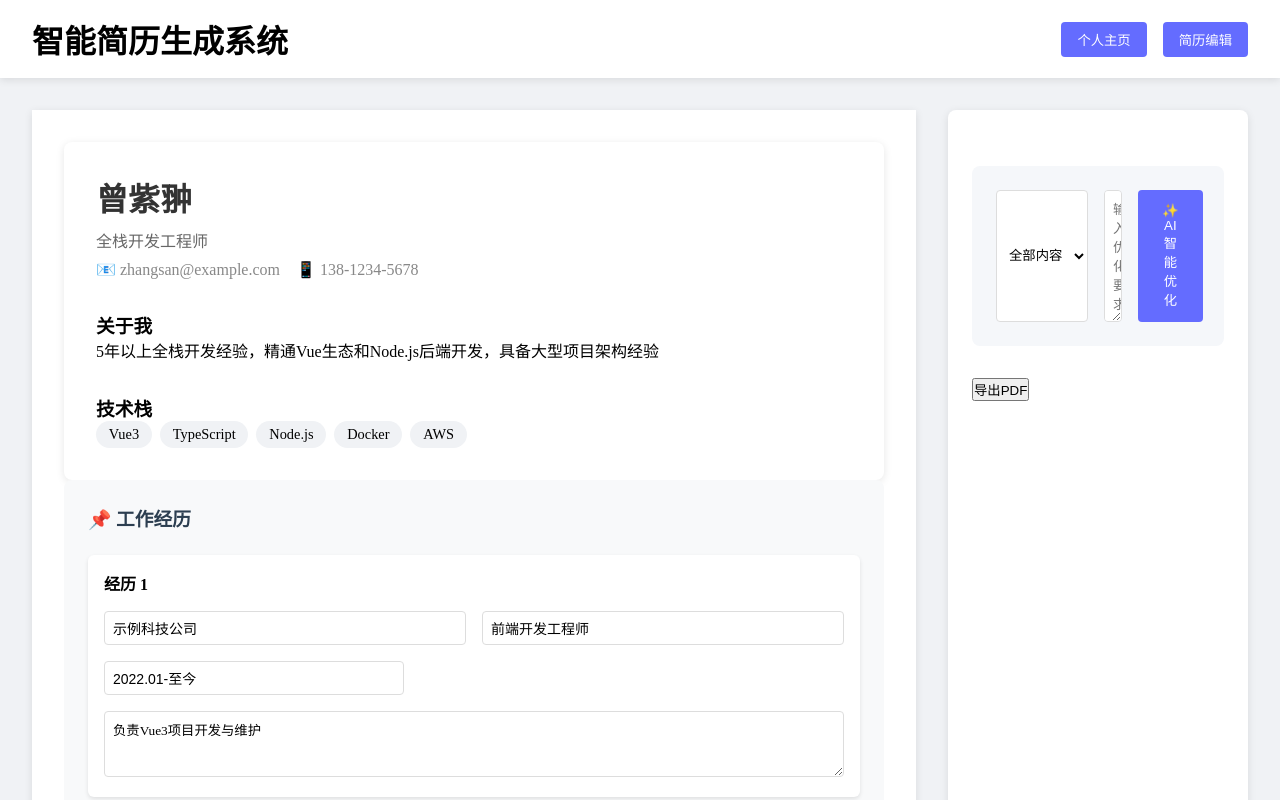
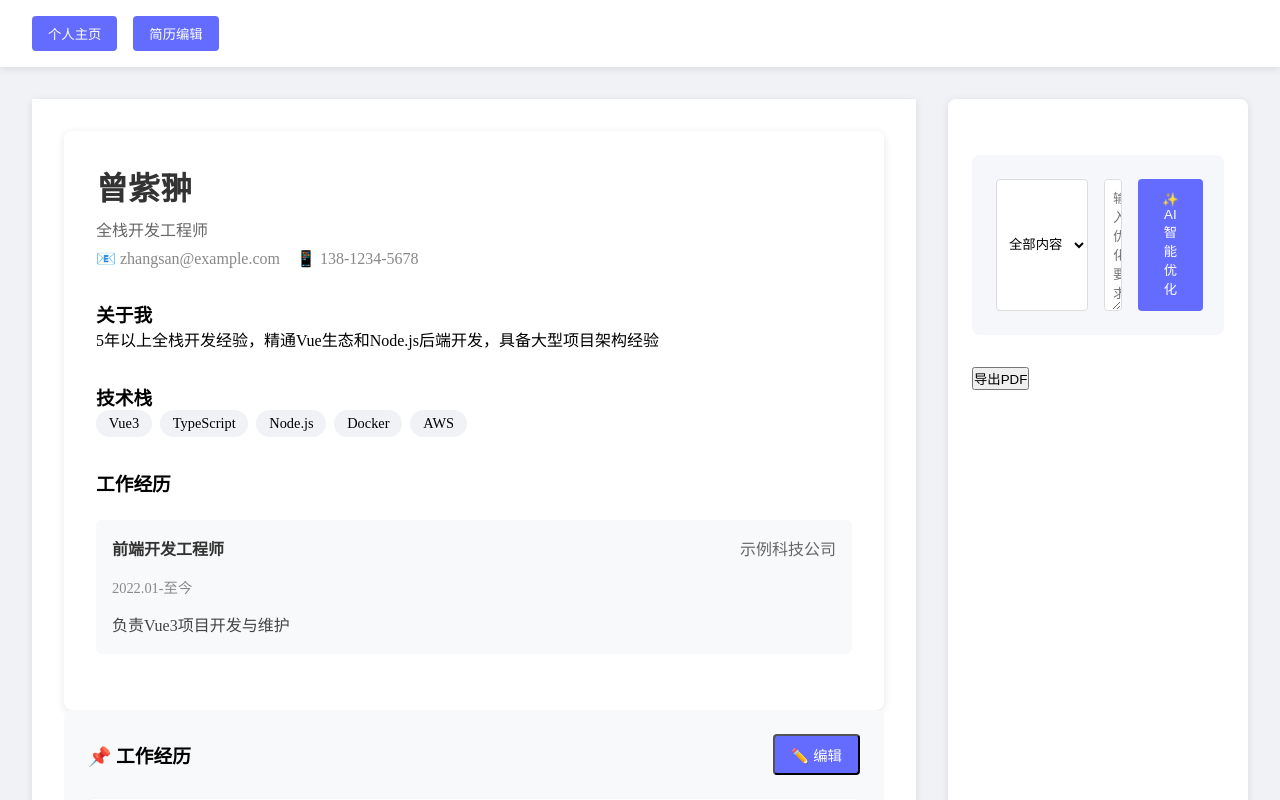
Before and after one commit to zzc-ccccc/Zichong_Zeng, a Vue app: page / in a window 1280 px wide. Both pictures are taken after a click on the button "简历编辑". Shown: the top 800 px of the page. Built offline with nearby package versions, Linux system fonts and the light colour scheme.

Commit message:
工作经历可修改

```diff
--- a/src/App.vue
+++ b/src/App.vue
@@ -1,7 +1,6 @@
 <template>
   <div class="resume-builder">
     <header class="header">
-      <h1>智能简历生成系统</h1>
       <nav class="nav-links">
         <button @click="currentView = 'profile'">个人主页</button>
         <button @click="currentView = 'editor'">简历编辑</button>
--- a/src/components/ResumeEditor/sections/ExperienceSection.vue
+++ b/src/components/ResumeEditor/sections/ExperienceSection.vue
@@ -1,15 +1,29 @@
 <template>
   <div class="experience-section">
+    <div class="section-header">
       <h3 class="section-title">📌 工作经历</h3>
+      <div class="section-controls">
+        <button v-if="!editMode" @click="enterEditMode" class="edit-btn">✏️ 编辑</button>
+        <template v-else>
+          <button @click="saveChanges" class="save-btn">💾 保存</button>
+          <button @click="cancelEdit" class="cancel-btn">❌ 取消</button>
+        </template>
+      </div>
+    </div>
 
     <div v-for="(exp, index) in localExperiences" :key="index" class="experience-item">
       <div class="item-header">
         <h4>经历 {{ index + 1 }}</h4>
-        <button @click="removeExperience(index)" class="delete-btn" v-if="localExperiences.length > 1">
+        <button
+          @click="removeExperience(index)"
+          class="delete-btn"
+          v-if="editMode && localExperiences.length > 1"
+        >
           🗑️ 删除
         </button>
       </div>
 
+      <template v-if="editMode">
         <div class="input-group">
           <input
             v-model="exp.company"
@@ -41,9 +55,22 @@
           class="description-textarea"
           rows="3"
         ></textarea>
+      </template>
+      <template v-else>
+        <div class="experience-display">
+          <p class="company">{{ exp.company }}</p>
+          <p class="position">{{ exp.position }}</p>
+          <p class="duration">{{ exp.duration }}</p>
+          <div class="description" v-html="formatDescription(exp.description)"></div>
+        </div>
+      </template>
     </div>
 
-    <button @click="addExperience" class="add-btn">
+    <button
+      @click="addExperience"
+      class="add-btn"
+      v-if="editMode"
+    >
       ➕ 添加工作经历
     </button>
   </div>
@@ -51,6 +78,7 @@
 
 <script setup>
 import { ref, watch } from 'vue'
+import { useResumeStore } from '../../../stores/resume'
 
 const props = defineProps({
   modelValue: {
@@ -60,14 +88,35 @@ const props = defineProps({
 })
 
 const emit = defineEmits(['update:modelValue'])
+const store = useResumeStore()
+const editMode = ref(false)
+const localExperiences = ref(JSON.parse(JSON.stringify(props.modelValue)))
+const originalExperiences = ref([])
 
-// 本地数据副本
-const localExperiences = ref(JSON.parse(JSON.stringify(props.modelValue)))
+// 进入编辑模式
+const enterEditMode = () => {
+  originalExperiences.value = JSON.parse(JSON.stringify(localExperiences.value))
+  editMode.value = true
+}
 
-// 同步父组件数据变化
-watch(() => props.modelValue, (newVal) => {
-  localExperiences.value = JSON.parse(JSON.stringify(newVal))
-})
+// 保存修改
+const saveChanges = () => {
+  editMode.value = false
+  updateStore()
+}
+
+// 取消编辑
+const cancelEdit = () => {
+  localExperiences.value = JSON.parse(JSON.stringify(originalExperiences.value))
+  editMode.value = false
+  updateStore()
+}
+
+// 更新store数据
+const updateStore = () => {
+  emit('update:modelValue', JSON.parse(JSON.stringify(localExperiences.value)))
+  store.state.experiences = JSON.parse(JSON.stringify(localExperiences.value))
+}
 
 // 添加新经历
 const addExperience = () => {
@@ -88,7 +137,17 @@ const removeExperience = (index) => {
 
 // 数据变化处理
 const handleChange = () => {
+  // 触发双向绑定更新
   emit('update:modelValue', JSON.parse(JSON.stringify(localExperiences.value)))
+
+  // 新增：直接更新store
+  const store = useResumeStore()
+  store.state.experiences = JSON.parse(JSON.stringify(localExperiences.value))
+}
+
+// 新增描述格式化方法
+const formatDescription = (text) => {
+  return text.replace(/\n/g, '<br>').replace(/•/g, '• ')
 }
 </script>
 
@@ -100,9 +159,63 @@ const handleChange = () => {
   border-radius: 8px;
 }
 
-.section-title {
+.section-header {
+  display: flex;
+  justify-content: space-between;
+  align-items: center;
+  margin-bottom: 1.5rem;
+}
+
+.section-controls {
+  display: flex;
+  gap: 0.5rem;
+}
+
+.edit-btn, .save-btn, .cancel-btn {
+  padding: 0.5rem 1rem;
+  border-radius: 4px;
+  font-size: 0.9rem;
+}
+
+.edit-btn {
+  background: #646cff;
+  color: white;
+}
+
+.save-btn {
+  background: #4CAF50;
+  color: white;
+}
+
+.cancel-btn {
+  background: #ff4444;
+  color: white;
+}
+
+.experience-display {
+  padding: 0.5rem;
+}
+
+.company {
+  font-weight: 600;
   color: #2c3e50;
-  margin-bottom: 1.5rem;
+  margin-bottom: 0.3rem;
+}
+
+.position {
+  color: #666;
+  margin-bottom: 0.3rem;
+}
+
+.duration {
+  color: #888;
+  font-size: 0.9rem;
+  margin-bottom: 0.5rem;
+}
+
+.description {
+  color: #444;
+  line-height: 1.6;
 }
 
 .experience-item {
--- a/src/components/ResumeEditor/sections/ProfileSection.vue
+++ b/src/components/ResumeEditor/sections/ProfileSection.vue
@@ -1,40 +1,161 @@
+/**
+ * @component ProfileSection
+ * @description 个人资料展示与编辑组件
+ *
+ * 主要功能：
+ * - 展示用户个人资料信息（姓名、职位、联系方式等）
+ * - 提供编辑模式切换功能
+ * - 管理技能标签的增删操作
+ * - 与Pinia store进行数据同步
+ *
+ * 包含部分：
+ * 1. 头部信息展示区（包含头像占位）
+ * 2. 关于我文本区域
+ * 3. 技能标签管理系统
+ * 4. 工作经历展示模块（从store获取数据）
+ *
+ * 数据流：
+ * - 通过props接收父组件传递的profile对象
+ * - 使用localProfile进行本地数据管理
+ * - 编辑完成后通过store同步数据
+ *
+ * 编辑功能：
+ * - 使用editMode状态控制编辑状态
+ * - 支持文本字段的实时编辑
+ * - 技能标签的交互式管理（添加/删除）
+ *
+ * 样式说明：
+ * - 使用响应式布局适配不同屏幕
+ * - 包含编辑状态下的特殊样式处理
+ * - 技能标签采用flex流式布局
+ */
+
+
+
 <template>
   <div class="profile-section">
     <div class="profile-header">
       <!-- <img src="@/assets/avatar-placeholder.png" class="avatar" alt="个人头像"> -->
       <div class="basic-info">
-        <h1>{{ profile.name }}</h1>
-        <p class="position">{{ profile.position }}</p>
+
+        <template v-if="!editMode">
+          <h1>{{ localProfile.name }}</h1>
+          <p class="position">{{ localProfile.position }}</p>
+        </template>
+        <template v-else>
+          <input v-model="localProfile.name" class="edit-input name-input">
+          <input v-model="localProfile.position" class="edit-input position-input">
+        </template>
+
         <div class="contact-info">
-          <span>📧 {{ profile.email }}</span>
-          <span>📱 {{ profile.phone }}</span>
+          <template v-if="!editMode">
+            <span>📧 {{ localProfile.email }}</span>
+            <span>📱 {{ localProfile.phone }}</span>
+          </template>
+          <template v-else>
+            <input v-model="localProfile.email" type="email" class="edit-input" placeholder="邮箱">
+            <input v-model="localProfile.phone" class="edit-input" placeholder="电话">
+          </template>
         </div>
       </div>
     </div>
 
     <div class="about-me">
       <h3>关于我</h3>
-      <p>{{ profile.summary }}</p>
+      <p v-if="!editMode">{{ localProfile.summary }}</p>
+      <textarea v-else v-model="localProfile.summary" class="edit-textarea"></textarea>
     </div>
 
     <div class="skills">
       <h3>技术栈</h3>
       <div class="skill-tags">
-        <span v-for="(skill, index) in profile.skills" :key="index" class="skill-tag">
-          {{ skill }}
-        </span>
+        <template v-if="!editMode">
+          <span v-for="(skill, index) in localProfile.skills" :key="index" class="skill-tag">
+            {{ skill }}
+          </span>
+        </template>
+        <template v-else>
+          <div class="skill-editor">
+            <span
+              v-for="(skill, index) in localProfile.skills"
+              :key="index"
+              class="skill-tag editable-tag"
+            >
+              {{ skill }}
+              <button @click="removeSkill(index)" class="tag-remove">×</button>
+            </span>
+            <div class="new-skill">
+              <input
+                v-model="newSkill"
+                @keyup.enter="addSkill"
+                placeholder="输入新技能"
+                class="skill-input"
+              >
+              <button @click="addSkill" class="add-skill-btn">+</button>
+            </div>
+          </div>
+        </template>
+      </div>
+    </div>
+
+    <!-- 新增工作经历展示 -->
+    <div class="work-experience" v-if="experiences.length > 0">
+      <h3>工作经历</h3>
+      <div v-for="(exp, index) in experiences" :key="index" class="experience-item">
+        <div class="exp-header">
+          <h4>{{ exp.position }}</h4>
+          <span class="company">{{ exp.company }}</span>
+          <span class="duration">{{ exp.duration }}</span>
+        </div>
+        <div class="exp-content" v-html="formatDescription(exp.description)"></div>
       </div>
     </div>
   </div>
 </template>
 
 <script setup>
-defineProps({
+import { computed, ref } from 'vue'
+import { useResumeStore } from '../../../stores/resume'
+
+const props = defineProps({
   profile: {
     type: Object,
     required: true
   }
 })
+
+const store = useResumeStore()
+const experiences = computed(() => store.state.experiences)
+const editMode = ref(false)
+const localProfile = ref(JSON.parse(JSON.stringify(props.profile)))
+
+const toggleEdit = () => {
+  editMode.value = !editMode.value
+  if (!editMode.value) {
+    localProfile.value = JSON.parse(JSON.stringify(props.profile))
+  }
+}
+
+const saveProfile = () => {
+  store.state.profile = { ...localProfile.value }
+  editMode.value = false
+}
+
+const newSkill = ref('')
+const addSkill = () => {
+  if (newSkill.value.trim() && !localProfile.value.skills.includes(newSkill.value.trim())) {
+    localProfile.value.skills.push(newSkill.value.trim())
+    newSkill.value = ''
+  }
+}
+
+const removeSkill = (index) => {
+  localProfile.value.skills.splice(index, 1)
+}
+
+const formatDescription = (text) => {
+  return text.replace(/\n/g, '<br>').replace(/•/g, '• ')
+}
 </script>
 
 <style scoped>
@@ -95,4 +216,136 @@ defineProps({
   border-radius: 20px;
   font-size: 0.9rem;
 }
+
+/* 新增样式 */
+.work-experience {
+  margin-top: 2rem;
+}
+
+.experience-item {
+  margin: 1.5rem 0;
+  padding: 1rem;
+  background: #f8f9fa;
+  border-radius: 6px;
+}
+
+.exp-header {
+  display: grid;
+  grid-template-columns: 1fr 1fr;
+  gap: 1rem;
+  margin-bottom: 1rem;
+}
+
+.exp-header h4 {
+  margin: 0;
+  color: #333;
+}
+
+.company {
+  color: #666;
+  justify-self: end;
+}
+
+.duration {
+  grid-column: 1 / -1;
+  color: #888;
+  font-size: 0.9rem;
+}
+
+.exp-content {
+  color: #444;
+  line-height: 1.6;
+}
+
+.edit-controls {
+  position: absolute;
+  right: 2rem;
+  top: 2rem;
+  display: flex;
+  gap: 0.5rem;
+}
+
+.edit-btn, .save-btn, .cancel-btn {
+  padding: 0.5rem 1rem;
+  font-size: 0.9rem;
+  border-radius: 4px;
+}
+
+.save-btn {
+  background: #4CAF50;
+  color: white;
+}
+
+.cancel-btn {
+  background: #ff4444;
+  color: white;
+}
+
+.edit-input {
+  width: 100%;
+  padding: 0.5rem;
+  border: 1px solid #ddd;
+  border-radius: 4px;
+  margin: 0.3rem 0;
+}
+
+.name-input {
+  font-size: 2em;
+  font-weight: bold;
+}
+
+.position-input {
+  font-size: 1.2em;
+  color: #666;
+}
+
+.edit-textarea {
+  width: 100%;
+  height: 100px;
+  padding: 0.8rem;
+  border: 1px solid #ddd;
+  border-radius: 4px;
+  resize: vertical;
+}
+
+.skill-editor {
+  display: flex;
+  flex-wrap: wrap;
+  gap: 0.5rem;
+  align-items: center;
+}
+
+.editable-tag {
+  position: relative;
+  padding-right: 25px;
+}
+
+.tag-remove {
+  position: absolute;
+  right: 5px;
+  top: 50%;
+  transform: translateY(-50%);
+  background: none;
+  border: none;
+  color: #ff4444;
+  cursor: pointer;
+  padding: 0 5px;
+}
+
+.new-skill {
+  display: flex;
+  gap: 0.5rem;
+}
+
+.skill-input {
+  width: 120px;
+  padding: 0.3rem 0.5rem;
+}
+
+.add-skill-btn {
+  padding: 0 0.5rem;
+  background: #646cff;
+  color: white;
+  border-radius: 4px;
+}
 </style>
--- a/vite.config.js
+++ b/vite.config.js
@@ -1,5 +1,6 @@
 import { defineConfig } from 'vite'
 import vue from '@vitejs/plugin-vue'
+import path from 'path'
 
 // https://vite.dev/config/
 export default defineConfig({
@@ -14,6 +15,10 @@ export default defineConfig({
         404: './404.html'
       }
     }
+  },
+  resolve: {
+    alias: {
+      '@': path.resolve(__dirname, './src')
+    }
   }
-
 })
```
Lines whose indentation alone changed are shown as unchanged.
